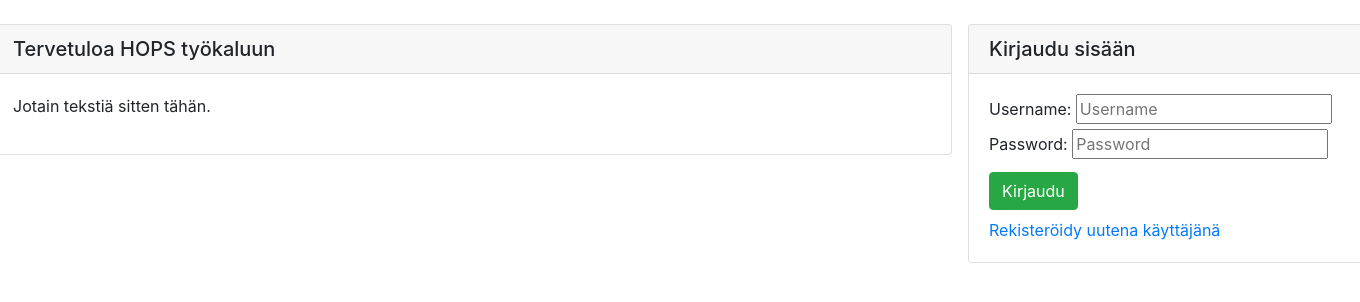
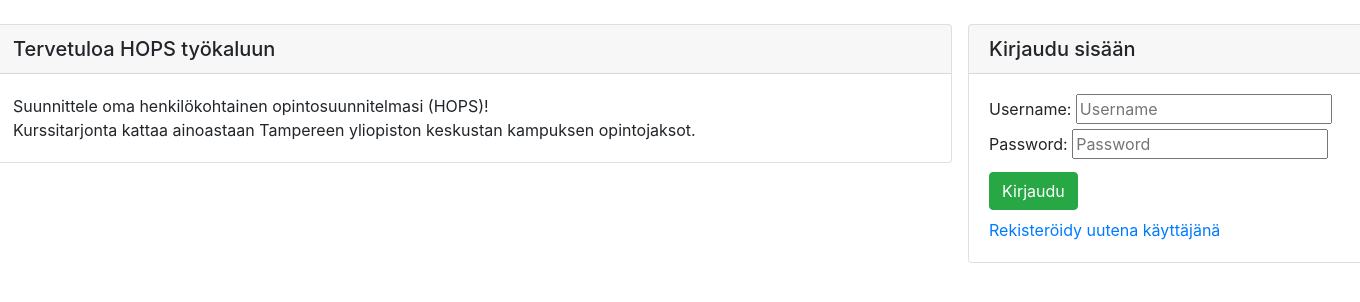
Before and after one commit to hekare/hops_app, a Django app: page / in a window 1360 px wide. Shown: the part 56-358 px from the top of the page. Run offline with Django 3.2, Linux system fonts and the light colour scheme; some libraries are stand-ins or nearby versions.

Commit message:
tekstimuutoksia

```diff
--- a/hops_app/templates/login.html
+++ b/hops_app/templates/login.html
@@ -7,7 +7,9 @@
       <div class="card" style="width: 60rem;">
             <h5 class="card-header">Tervetuloa HOPS työkaluun</h5>
             <div class="card-body">
-                  <p>Jotain tekstiä sitten tähän.</p>
+                  Suunnittele oma henkilökohtainen opintosuunnitelmasi (HOPS)!
+                  <br>
+                  Kurssitarjonta kattaa ainoastaan Tampereen yliopiston keskustan kampuksen opintojaksot.
             </div>
       </div>
       </div>
```
